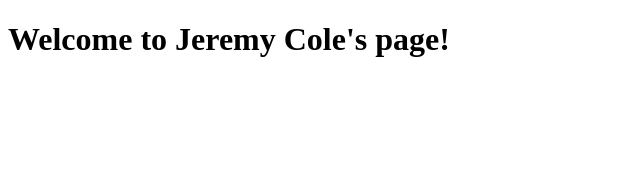
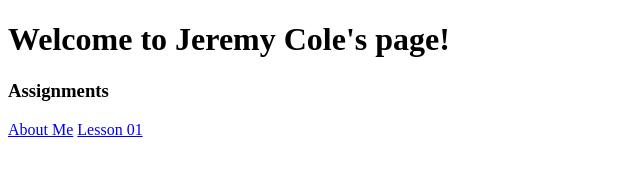
Before and after one commit to RemnantKnight56/WDD-130, a plain HTML site: page index.html in a window 1280 px wide. Shown: the whole page, without its empty margins (0-640 px from the left). Drawn offline with Linux system fonts and the light colour scheme.

Commit message:
Links added to homepage

```diff
--- a/index.html
+++ b/index.html
@@ -8,6 +8,8 @@
 </head>
 <body>
     <h1>Welcome to Jeremy Cole's page!</h1>
-
+    <h3>Assignments</h3>
+    <a href="./about_me/index.html">About Me</a>
+    <a href="./lesson_01/index.html">Lesson 01</a>
 </body>
 </html>
```
